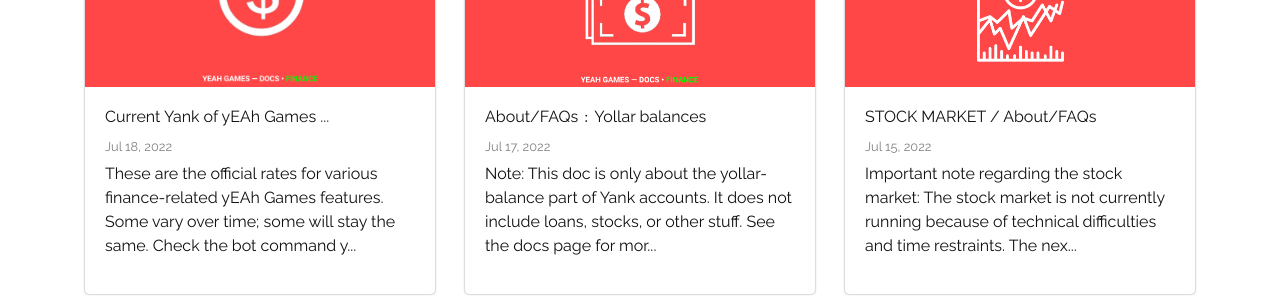
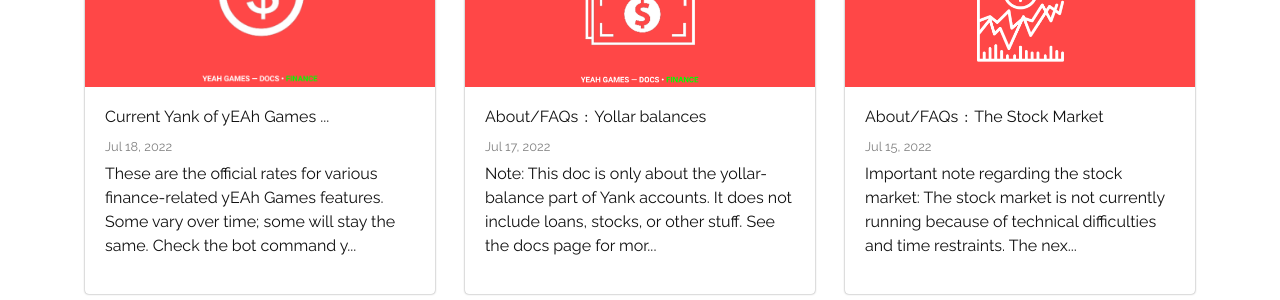
Before and after one commit to yEAh-Games/collections-yank, a Jekyll site: the page built from index.html, in a window 1280 px wide. Shown: the part 293-593 px from the top of the page. Built offline with Jekyll 4.4.1, drawn with Linux system fonts in a browser that asks for light colours; nearby versions of some CDN libraries; the list of posts is cut into pages by our own code; some of the changed lines change nothing that is shown.

Commit message:
Final updates for now

```diff
--- a/_includes/navigation.html
+++ b/_includes/navigation.html
@@ -72,14 +72,14 @@
             <ul id="results-container"></ul>
             </div>
 
-            <script src="/search.js" type="text/javascript"></script>
+            <script src="/search/search.js" type="text/javascript"></script>
 
             <!-- Configuration -->
             <script>
             SimpleJekyllSearch({
               searchInput: document.getElementById('search-input'),
               resultsContainer: document.getElementById('results-container'),
-              json: '/search.json'
+              json: '/search/search.json'
             })
             </script>
 
--- a/_posts/2022-07-15-about-the-stock-market.md
+++ b/_posts/2022-07-15-about-the-stock-market.md
@@ -1,6 +1,6 @@
 ---
 layout: post
-title: STOCK MARKET / About/FAQs
+title: About/FAQs﹕The Stock Market
 date: 2022-07-15 12:09
 author: yeahgamesdevs
 comments: true
```
Also changed, not shown: search/search.js (renamed from search.js), search/search.json (renamed from search.json).
